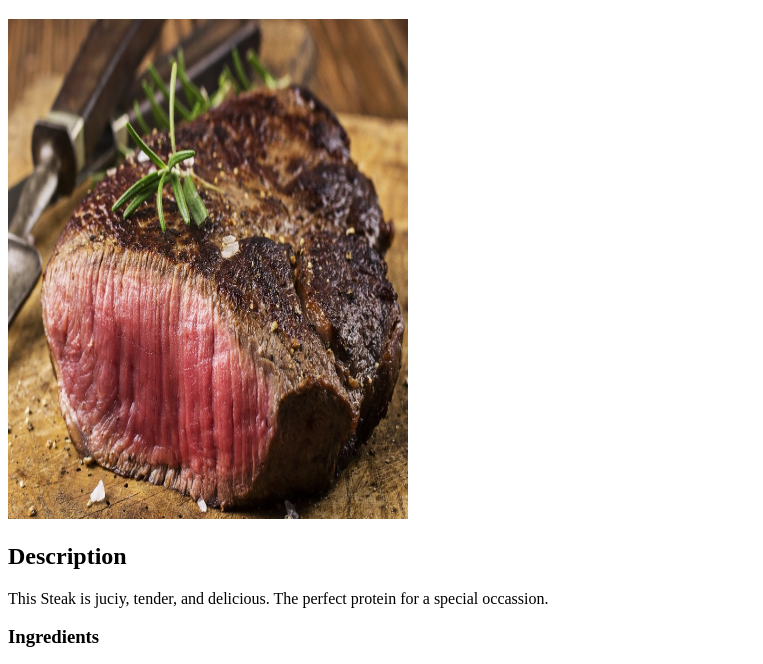
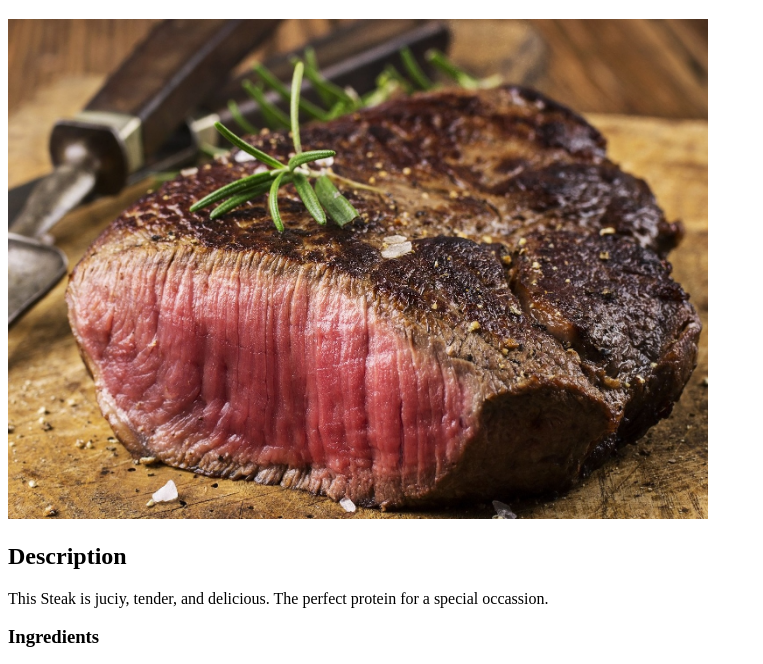
Before and after one commit to gig-jagg/odin-recipes, a plain HTML site: page recipes/steak.html in a window 1280 px wide. Shown: the part 87-751 px from the top of the page, without its empty margins (0-763 px from the left). Drawn offline with Linux system fonts and the light colour scheme.

Commit message:
Fix steak image to correct proportions

```diff
--- a/recipes/steak.html
+++ b/recipes/steak.html
@@ -8,7 +8,7 @@
 <body>
     <a href="../index.html">Home</a>
     <h1>Butter Basted Steak Recipe</h1>
-    <img src="../images/steak.jpg" alt="A Finished Picture of the Steak" height="500" width="400">
+    <img src="../images/steak.jpg" alt="A Finished Picture of the Steak" height="500" width="700">
     <h2>Description</h2>
     <p>
         This Steak is juciy, tender, and delicious.
```
